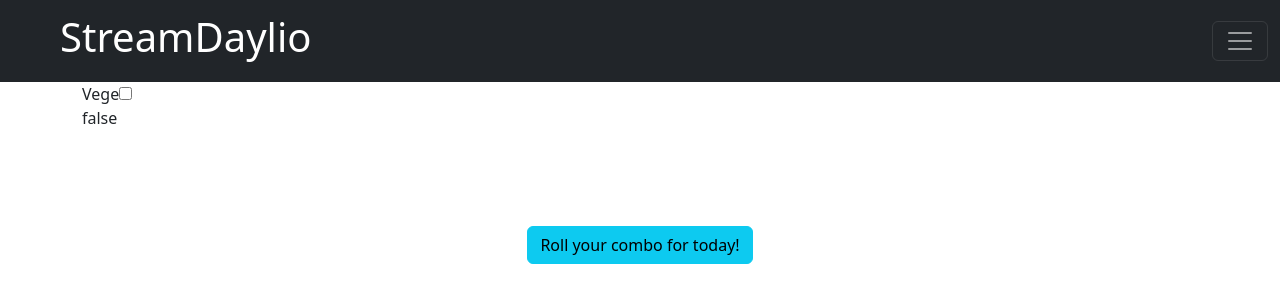
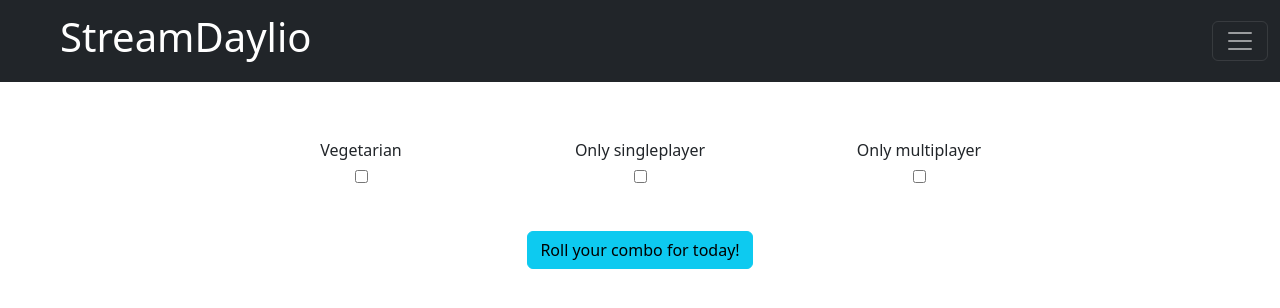
Before and after one commit to olewna/licencjat, an Angular app in the folder frontend/: page /home in a window 1280 px wide. Shown: the top 308 px of the page. Built offline with nearby package versions, Linux system fonts and the light colour scheme.

Commit message:
added buttons for future and styling

```diff
--- a/frontend/src/app/main/components/home/home.component.html
+++ b/frontend/src/app/main/components/home/home.component.html
@@ -1,21 +1,42 @@
 <div class="container">
     <div class="row">
-      <div>
-        <label for="check">Vege</label>
-        <input type="checkbox" id="check" [(ngModel)]="vegetarian"/>
-        <div>{{vegetarian}}</div>
+      <div class="d-flex flex-column align-items-center mt-5">
+        <div class="d-flex justify-content-around w-75">
+          <div class="d-flex flex-column justify-content-center align-items-center check">
+            <label class="my-1 py-1" for="check">Vegetarian</label>
+            <input type="checkbox" id="check" [(ngModel)]="vegetarian"/>
+          </div>
+          <div class="d-flex flex-column justify-content-center align-items-center check">
+            <label class="my-1 py-1" for="check">Only singleplayer</label>
+            <input type="checkbox" id="check" [(ngModel)]="singleplayer"/>
+          </div>
+          <div class="d-flex flex-column justify-content-center align-items-center check">
+            <label class="my-1 py-1" for="check">Only multiplayer</label>
+            <input type="checkbox" id="check" [(ngModel)]="multiplayer"/>
+          </div>
+        </div>
       </div>
-      <div *ngIf="!notRolled" class="col-12 d-flex flex-column pt-5 mt-5 align-items-center">
-        <div class="h1 my-5 text-info">Your combo for today:</div>
-        <div class="h1 text-warning">Food: {{ todayFood!.name }}</div>
-        <div class="h1 text-success">Playlist: {{ todayMusic!.name }}</div>
-        <div class="h1 text-danger">Game: {{ todayGames!.name }}</div>
-        <div>
-            Don't like it?
-            <button (click)="roll()" class="btn btn-info">Roll again</button>
+      <div *ngIf="!notRolled" class="d-flex flex-column mt-5 align-items-center">
+        <div class="d-flex flex-column mb-5 align-items-center">
+          <div class="h1 my-5 text-info">Your combo for today:</div>
+          <div class="h1 text-warning">Food: {{ todayFood!.name }}</div>
+          <div class="h1 text-success">Playlist: {{ todayMusic!.name }}</div>
+          <div class="h1 text-danger">Game: {{ todayGames!.name }}</div>
+        </div>
+        <div class="d-flex flex-column align-items-center justify-content-center">
+            <div class="h5">Don't like it?</div>
+            <div class="p-2">
+              <button (click)="roll()" class="btn btn-info roll">Roll again all</button>
+            </div>
+            <div class="h5">Only one does not fit you?</div>
+            <div class="d-flex justify-content-around">
+              <button class="btn btn-info m-1 roll">Roll again food</button>
+              <button class="btn btn-info m-1 roll">Roll again music</button>
+              <button class="btn btn-info m-1 roll">Roll again game</button>
+            </div>
         </div>
     </div>
-    <div *ngIf="notRolled" class="col-12 d-flex flex-column pt-5 mt-5 align-items-center">
+    <div *ngIf="notRolled" class="d-flex flex-column mt-5 align-items-center">
           <!-- <div class="h1 my-5 text-info">Your combo for today:</div> -->
         <button (click)="roll()" class="btn btn-info">Roll your combo for today!</button>
       </div>
--- a/frontend/src/app/main/components/home/home.component.scss
+++ b/frontend/src/app/main/components/home/home.component.scss
@@ -0,0 +1,7 @@
+.check {
+    width: 300px;
+}
+
+.roll {
+    width: 200px;
+}
--- a/frontend/src/app/main/components/home/home.component.ts
+++ b/frontend/src/app/main/components/home/home.component.ts
@@ -17,6 +17,8 @@
   protected todayFood: Food | null = null;
   protected todayMusic: Music | null = null;
   protected vegetarian: boolean = false;
+  protected multiplayer: boolean = false;
+  protected singleplayer: boolean = false;
 
   public roll(): void {
     const randomFood$ = this.comboService.getRandomFood();
```
